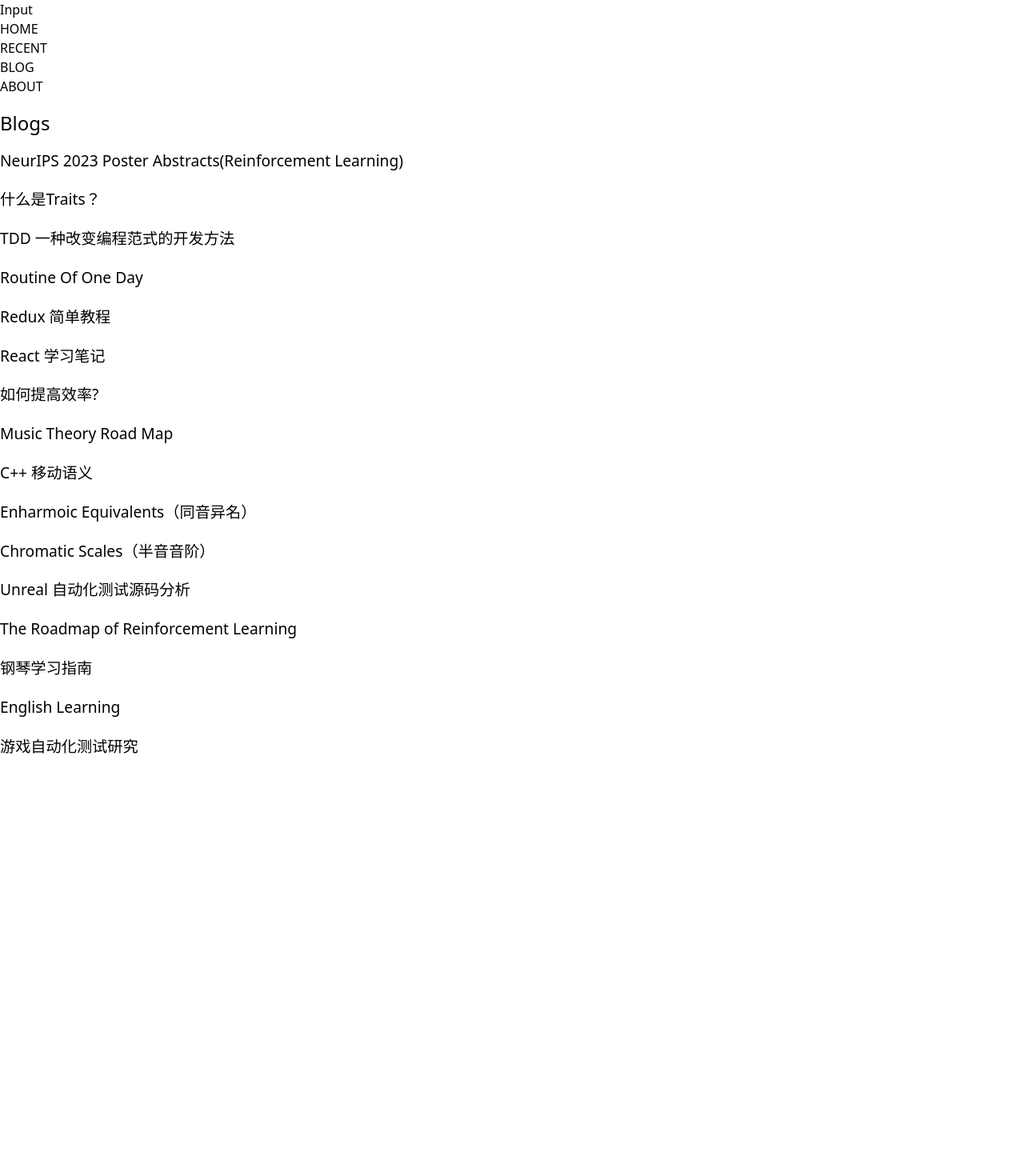
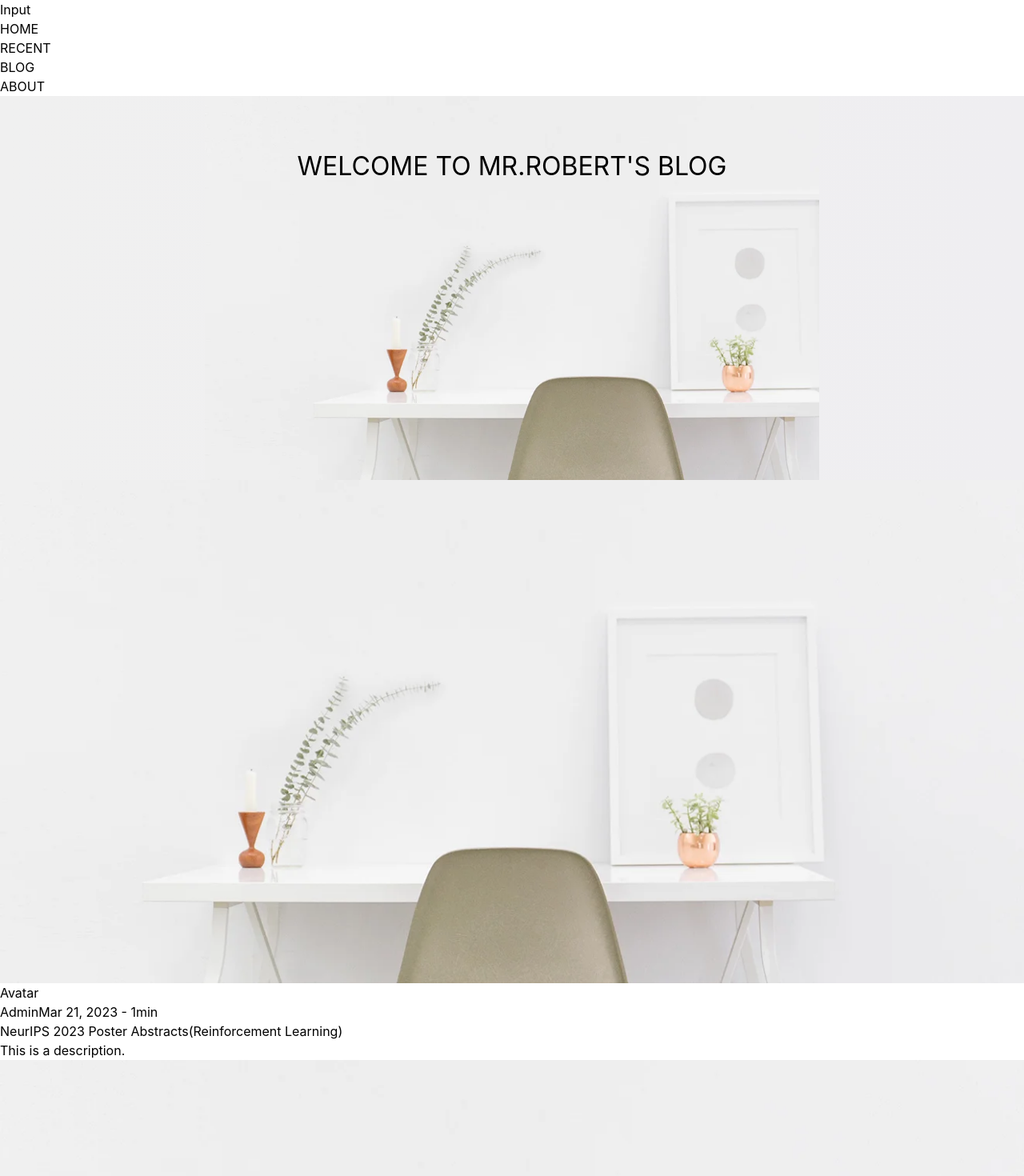
Before and after one commit to lilitttaa/blogs, a Next.js app: page / in a window 1280 px wide. Shown: the top 1470 px of the page at 80% size. Before the commit the page ends 967 px from the top, so only its background shows below. Built offline with nearby package versions, Linux system fonts and the light colour scheme.

Commit message:
[feat] Improve page aesthetics

```diff
--- a/pages/index.js
+++ b/pages/index.js
@@ -1,36 +1,62 @@
 // import Head from 'next/head';
-import styles from '../styles/Home.module.css';
-import Link from 'next/link';
-import Layout, { siteTitle } from '../components/layout';
+import styles from '../styles/Home.module.css'
+import Link from 'next/link'
+import Layout, { siteTitle } from '../components/layout'
 import utilStyles from '../styles/utils.module.css'
-import { getSortedPostsData } from '../lib/posts';
+import { getSortedPostsData } from '../lib/posts'
+import { useRouter } from 'next/router';
 
-export default function Home({ allPostsData }) {
+export default function Home ({ allPostsData }) {
   console.log(allPostsData)
+  const router = useRouter();
   return (
     <Layout home>
+      <div className={`${utilStyles.imgContainer}`}>
+        <span className={`${utilStyles.imgText}`}>
+          WELCOME TO MR.ROBERT'S BLOG
+        </span>
+        <img src='/images/bg.png' className={`${utilStyles.img}`}></img>
+      </div>
       {/* <section className={utilStyles.headingMd}>…</section> */}
-      <section className={`${utilStyles.headingMd} ${utilStyles.padding1px}`}>
-        <h2 className={utilStyles.headingLg}>Blogs</h2>
-        <ul className={utilStyles.list}>
+      <main>
+        <section className='pt-8 pl-[21%] pr-[21%] w-full'>
+          <ul className='flex flex-col gap-8'>
             {allPostsData.map(({ id, date, title }) => (
-            <li className={utilStyles.listItem} key={id}>
+              <li key={id} className='h-96 flex flex-row '>
+                <img
+                      src='/images/bg.png'
+                      className='object-cover h-full w-[46%] cursor-pointer'
+					  onClick={() => router.push(`/posts/${id}`)}
+                    ></img>
+
+                <div className='flex flex-col border-[1px] w-full border-gray-300 pt-8 pb-8 pl-10 pr-10'>
+                  <div className='flex flex-row'>
+                    <div>Avatar</div>
+                    <div className='flex flex-col'>
+                      <span>Admin</span>
+                      <span>Mar 21, 2023 - 1min</span>
+                    </div>
+                  </div>
                   <Link href={`/posts/${id}`}>
-                {title}
+                    <div>{title}</div>
+                    <div>{'This is a description.'}</div>
                   </Link>
-              <br />
-              <small className={utilStyles.lightText}>
+                </div>
+
+                {/* <br /> */}
+                {/* <small className={utilStyles.lightText}> */}
                 {/* <Date dateString={date} /> */}
-              </small>
+                {/* </small> */}
               </li>
             ))}
           </ul>
         </section>
+      </main>
     </Layout>
   )
 }
 
-export async function getStaticProps() {
+export async function getStaticProps () {
   const allPostsData = getSortedPostsData()
   return {
     props: {
--- a/styles/globals.css
+++ b/styles/globals.css
@@ -1,7 +1,7 @@
 @tailwind base;
 @tailwind components;
 @tailwind utilities;
-/* html,
+html,
 body {
   padding: 0;
   margin: 0;
@@ -38,4 +38,4 @@ ul {
 button {
   padding: 0.5rem 1rem;
   font-weight: bold;
-} */
+}
--- a/styles/utils.module.css
+++ b/styles/utils.module.css
@@ -50,3 +50,32 @@
   .lightText {
     color: #999;
   }
+
+  .imgText{
+	top: 4rem;
+	position: absolute; /* 文本绝对定位 */
+	color: rgb(0, 0, 0); /* 文本颜色，根据背景调整 */
+	font-size: 2rem; /* 文本大小 */
+	text-align: center; /* 文本水平居中 */
+  }
+
+  .img{
+	width: 60%;
+	height: 30rem;
+	background-image: url('/images/bg.png');
+	object-fit: cover;
+	background-repeat: no-repeat;
+	background-position: center;
+	overflow: hidden;
+	object-position: 0 100%;
+  }
+
+  .imgContainer{
+	height: 30rem;
+	width: 100%;
+	position: relative;
+	display: flex;
+	justify-content: center;
+	background-image: linear-gradient(to right, rgb(240,240,240), rgb(239,238,241));
+	user-select: none;
+  }
```
Also changed, not shown: public/images/bg.png (added), 1 other file (tests, documents, lock files or other folders). Lines whose indentation alone changed are shown as unchanged.
